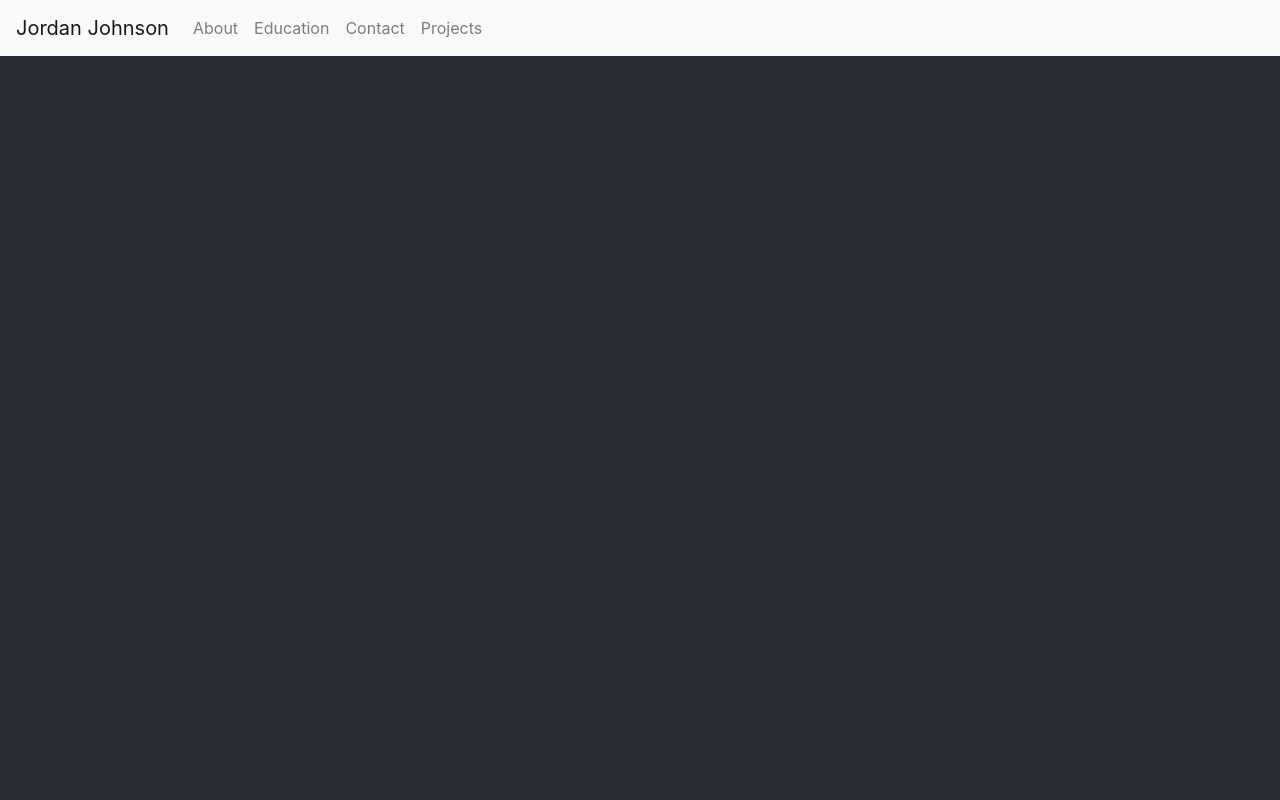
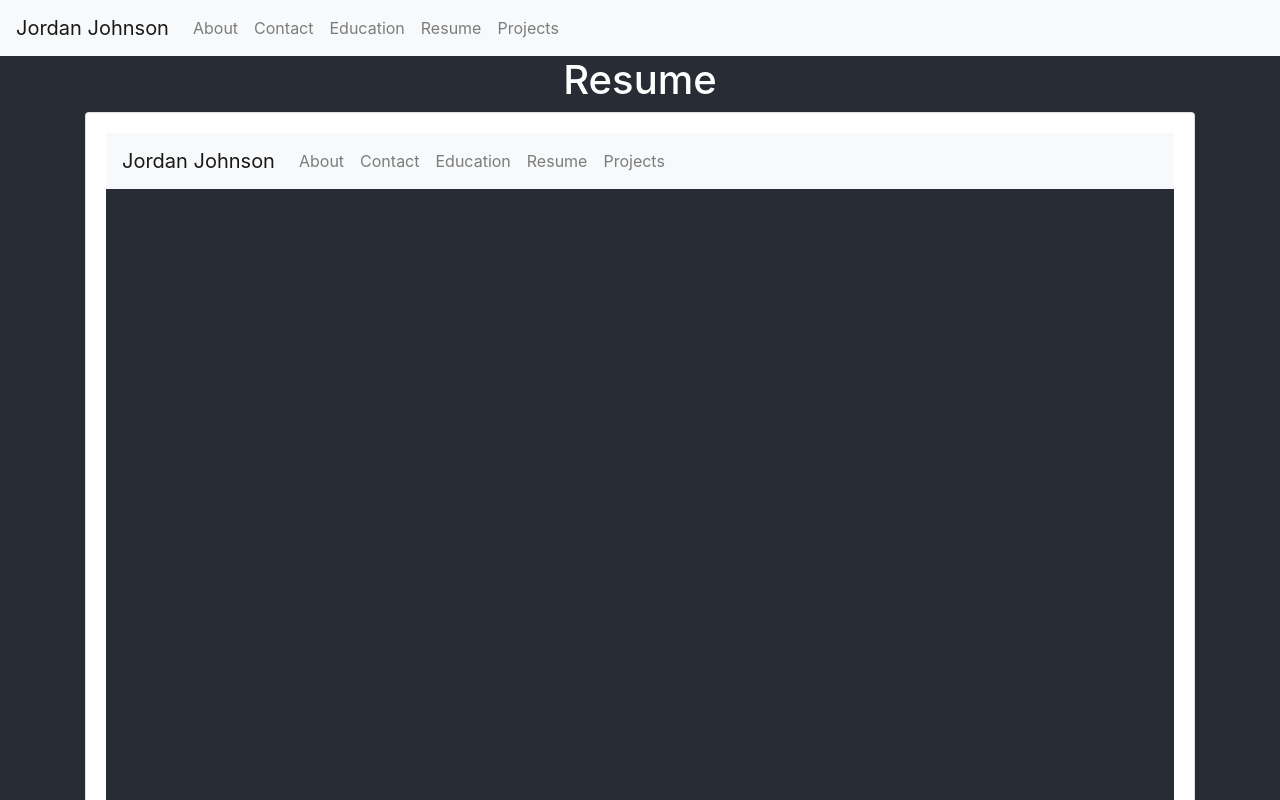
Before and after one commit to JINJ95/JJ-Portfolio, a React (Create React App) app: page /resume in a window 1280 px wide. Shown: the top 800 px of the page. Built offline with nearby package versions, Linux system fonts and the light colour scheme.

Commit message:
added resume

```diff
--- a/src/App.js
+++ b/src/App.js
@@ -6,6 +6,7 @@ import About from './pages/about';
 import Contact from './pages/contact';
 import Projects from './pages/projects';
 import Education from './pages/education';
+import Resume from './pages/resume';
 import Navbar from './components/nav';
 
 
@@ -23,11 +24,14 @@ function App() {
         <Route path="/contact">
           <Contact />
         </Route>
+        <Route path="/education">
+          <Education />
+        </Route>
+        <Route path="/resume">
+          <Resume />
+        </Route>
         <Route path="/projects">
           <Projects />
-        </Route>
-        <Route path="/education">
-          <Education />
         </Route>
       </Switch>
     </Router>
--- a/src/components/nav.jsx
+++ b/src/components/nav.jsx
@@ -11,8 +11,9 @@ export default function Navbar() {
             <div className="collapse navbar-collapse" id="navbarNavAltMarkup">
                 <div className="navbar-nav">
                     <Link className="nav-item nav-link" to="/about">About</Link>
+                    <Link className="nav-item nav-link" to="/contact">Contact</Link>
                     <Link className="nav-item nav-link" to="/education">Education</Link>
-                    <Link className="nav-item nav-link" to="/contact">Contact</Link>
+                    <Link className="nav-item nav-link" to="/resume">Resume</Link>
                     <Link className="nav-item nav-link" to="/projects">Projects</Link>
                 </div>
             </div>
--- /dev/null
+++ b/src/pages/resume.jsx
@@ -0,0 +1,13 @@
+import React from 'react'
+import resume from '../assets/Jordan Johnson Resume 2020.pdf'
+
+export default function Resume() {
+    return (
+        <div className="container">
+            <h1>Resume</h1>
+            <div className="card card-body">
+                <iframe title="Resume" src={resume} width="100%" height="800" style={{border:"none"}}/>
+            </div>
+        </div>
+    );
+}
```
Also changed, not shown: 1 other file (tests, documents, lock files or other folders).
